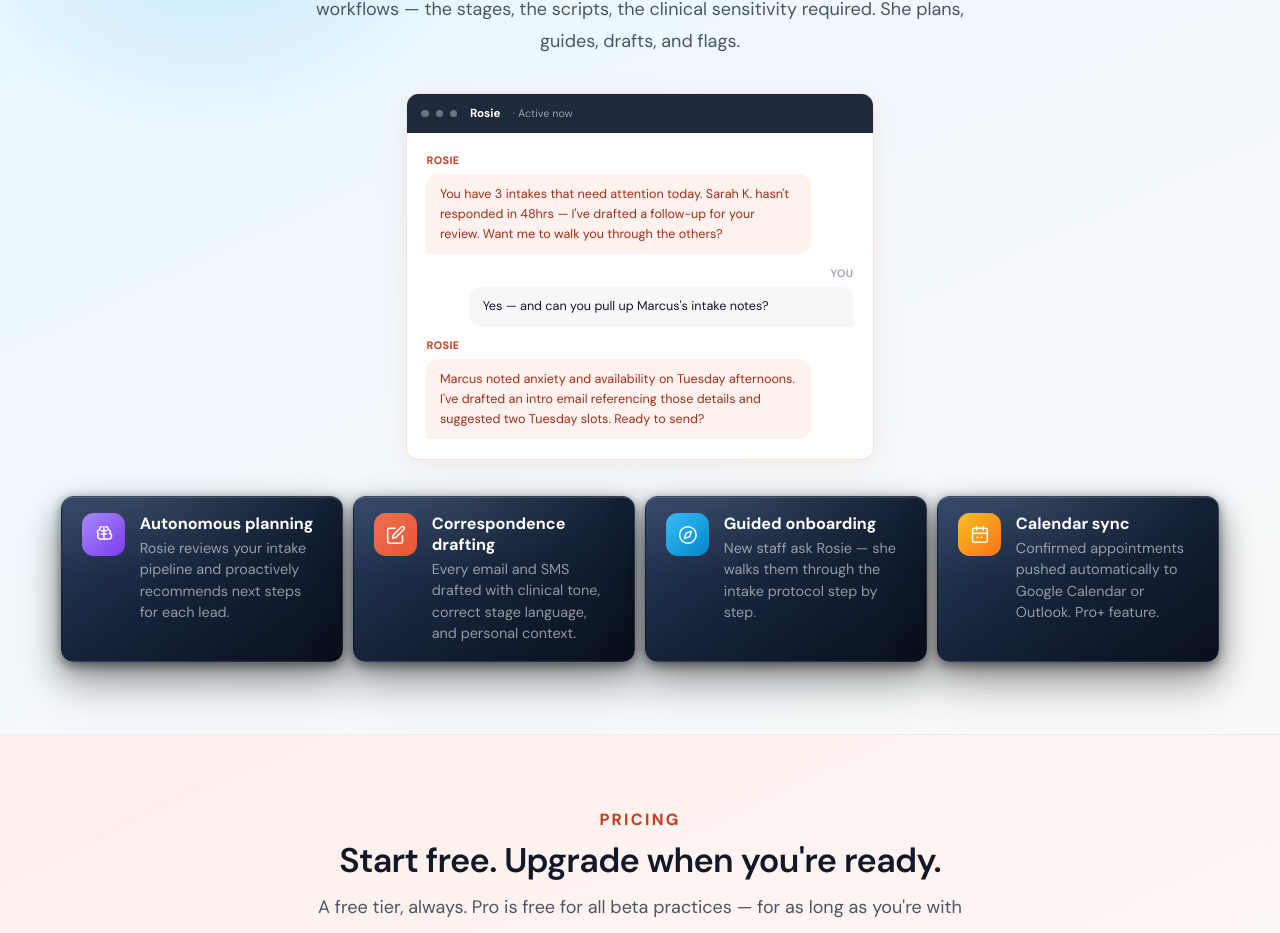
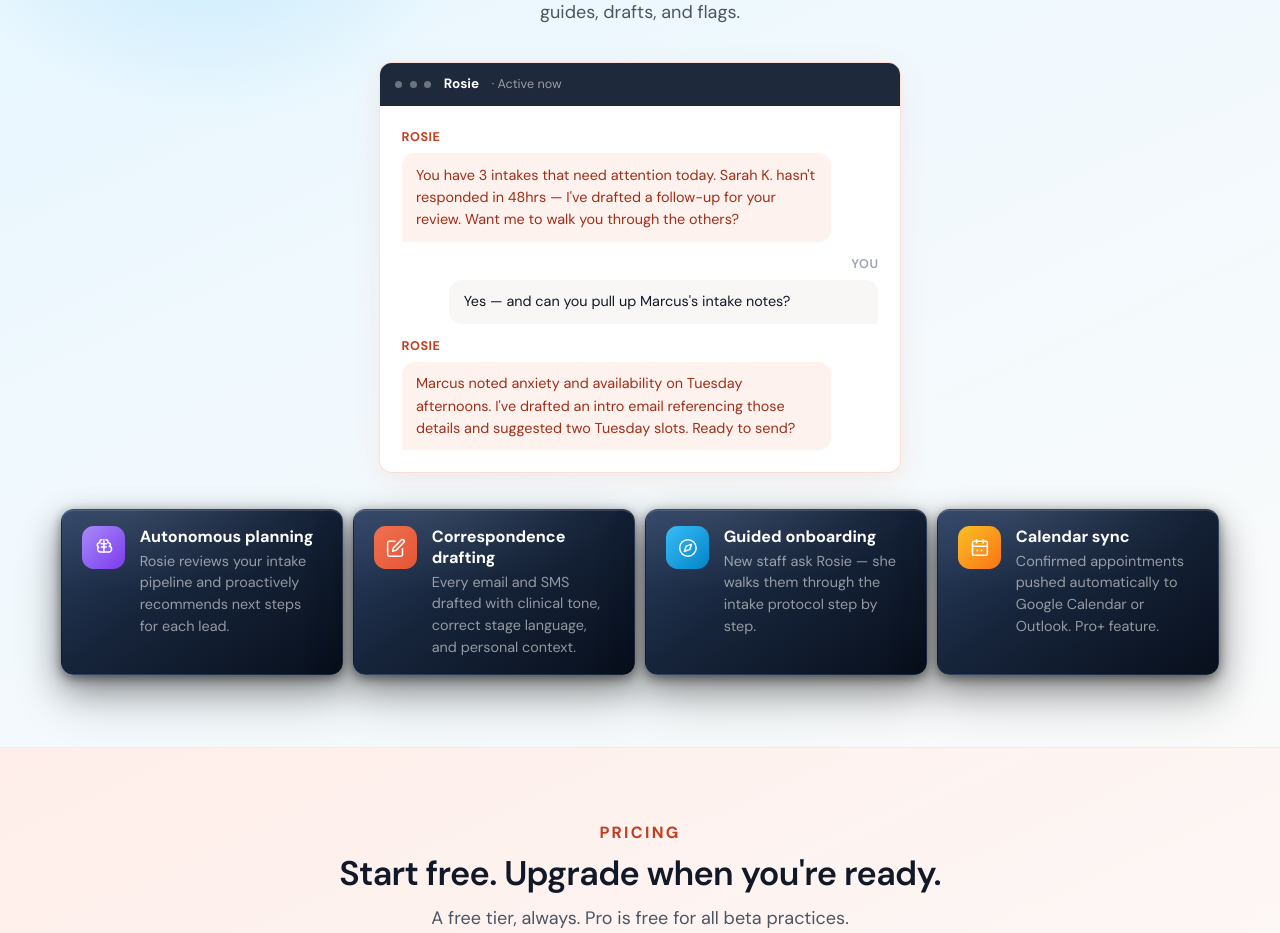
Before and after one commit to CurlyBracesAI/Website-G-rosie.curlybraces.ai, a Next.js app: page / in a window 1280 px wide. Shown: the part 2393-3326 px from the top of the page. Built offline with nearby package versions, Linux system fonts and the light colour scheme.

Commit message:
Various Layout Updates

```diff
--- a/app/globals.css
+++ b/app/globals.css
@@ -128,7 +128,7 @@ p  { font-size: var(--fs-body); line-height: 1.75; color: var(--text-secondary);
 .section-head { text-align: center; max-width: 720px; margin: 0 auto 2.5rem; }
 .section-head .label { margin-bottom: 0.5rem; }
 .section-head h2 { margin-bottom: 0.75rem; }
-.section-head p { font-size: var(--fs-section-lead); color: var(--text-secondary); }
+.section-head p { font-size: var(--fs-section-lead); line-height: 1.5; color: var(--text-secondary); }
 
 /* ── Buttons ── */
 .btn-primary {
@@ -392,17 +392,17 @@ p  { font-size: var(--fs-body); line-height: 1.75; color: var(--text-secondary);
 .chat-preview {
   background: var(--bg-primary); border: 1px solid rgba(229,85,53,0.18);
   border-radius: var(--radius-lg); overflow: hidden;
-  margin: 2rem auto 0; max-width: 520px;
+  margin: 2rem auto 0; max-width: 580px;
   box-shadow: 0 8px 32px rgba(229,85,53,0.1);
 }
-.chat-header { background: var(--navy-700); padding: 11px 16px; display: flex; align-items: center; gap: 8px; }
+.chat-header { background: var(--navy-700); padding: 12px 17px; display: flex; align-items: center; gap: 8px; }
 .chat-header-dot { width: 8px; height: 8px; border-radius: 50%; background: rgba(255,255,255,0.35); }
-.chat-header-name { font-size: 13px; font-weight: 700; color: #fff; }
-.chat-header-status { font-size: 12px; color: rgba(255,255,255,0.55); }
-.chat-body { padding: 1.35rem; }
-.chat-label      { font-size: 12px; font-weight: 700; color: var(--coral-600); margin-bottom: 5px; letter-spacing: 0.04em; text-transform: uppercase; }
-.chat-label-user { font-size: 12px; font-weight: 600; color: var(--text-tertiary); margin-bottom: 5px; text-align: right; letter-spacing: 0.04em; text-transform: uppercase; }
-.chat-bubble { padding: 11px 15px; border-radius: 14px; font-size: 14px; line-height: 1.6; margin-bottom: 12px; max-width: 90%; }
+.chat-header-name { font-size: 15px; font-weight: 700; color: #fff; }
+.chat-header-status { font-size: 14px; color: rgba(255,255,255,0.55); }
+.chat-body { padding: 1.5rem; }
+.chat-label      { font-size: 14px; font-weight: 700; color: var(--coral-600); margin-bottom: 6px; letter-spacing: 0.04em; text-transform: uppercase; }
+.chat-label-user { font-size: 14px; font-weight: 600; color: var(--text-tertiary); margin-bottom: 6px; text-align: right; letter-spacing: 0.04em; text-transform: uppercase; }
+.chat-bubble { padding: 12px 16px; border-radius: 14px; font-size: 16px; line-height: 1.55; margin-bottom: 14px; max-width: 90%; }
 .chat-rosie { background: var(--coral-50); color: var(--coral-700); border-bottom-left-radius: 3px; }
 .chat-user  { background: var(--bg-secondary); color: var(--text-primary); border-bottom-right-radius: 3px; margin-left: auto; }
 .rosie-feats { display: grid; grid-template-columns: repeat(auto-fit, minmax(210px, 1fr)); gap: 16px; margin-top: 2.5rem; }
--- a/app/page.tsx
+++ b/app/page.tsx
@@ -202,7 +202,7 @@ export default function Home() {
             <div className="chat-label">Rosie</div>
             <div className="chat-bubble chat-rosie" style={{ marginBottom: 0 }}>
               Marcus noted anxiety and availability on Tuesday afternoons. I&apos;ve drafted an intro
-              email referencing those details and suggested two Tuesday slots. Ready to send?
+              email referencing those details and suggested two Tuesday slots. Ready to{'\u00a0'}send?
             </div>
           </div>
         </div>
@@ -235,7 +235,11 @@ export default function Home() {
           <div className="section-head">
             <span className="label">Pricing</span>
             <h2>Start free. Upgrade when you&apos;re ready.</h2>
-            <p>A free tier, always. Pro is free for all beta practices — for as long as you&apos;re with us.</p>
+            <p>
+              A free tier, always. Pro is free for all beta practices.
+              <br />
+              For as long as you&apos;re with us.
+            </p>
           </div>
 
           <div className="pricing-grid pricing-grid-3">
@@ -358,9 +362,8 @@ export default function Home() {
         </div>
 
         <div style={{ display: 'flex', justifyContent: 'center', marginTop: '2rem', marginBottom: '1rem' }}>
-          <span className="icon-badge" style={{ padding: '5px 10px 5px 5px', fontSize: 12, borderRadius: 8 }}>
-            <span className="icon-badge-tile tile-amber" style={{ width: 20, height: 20, borderRadius: 5, fontSize: 11 }}><IcClock /></span>
-            All modules coming soon — available to beta practices first
+          <span className="badge badge-amber" style={{ fontSize: 16, padding: '12px 22px', fontWeight: 600 }}>
+            All modules coming soon. Available to beta practices first.
           </span>
         </div>
 
```
